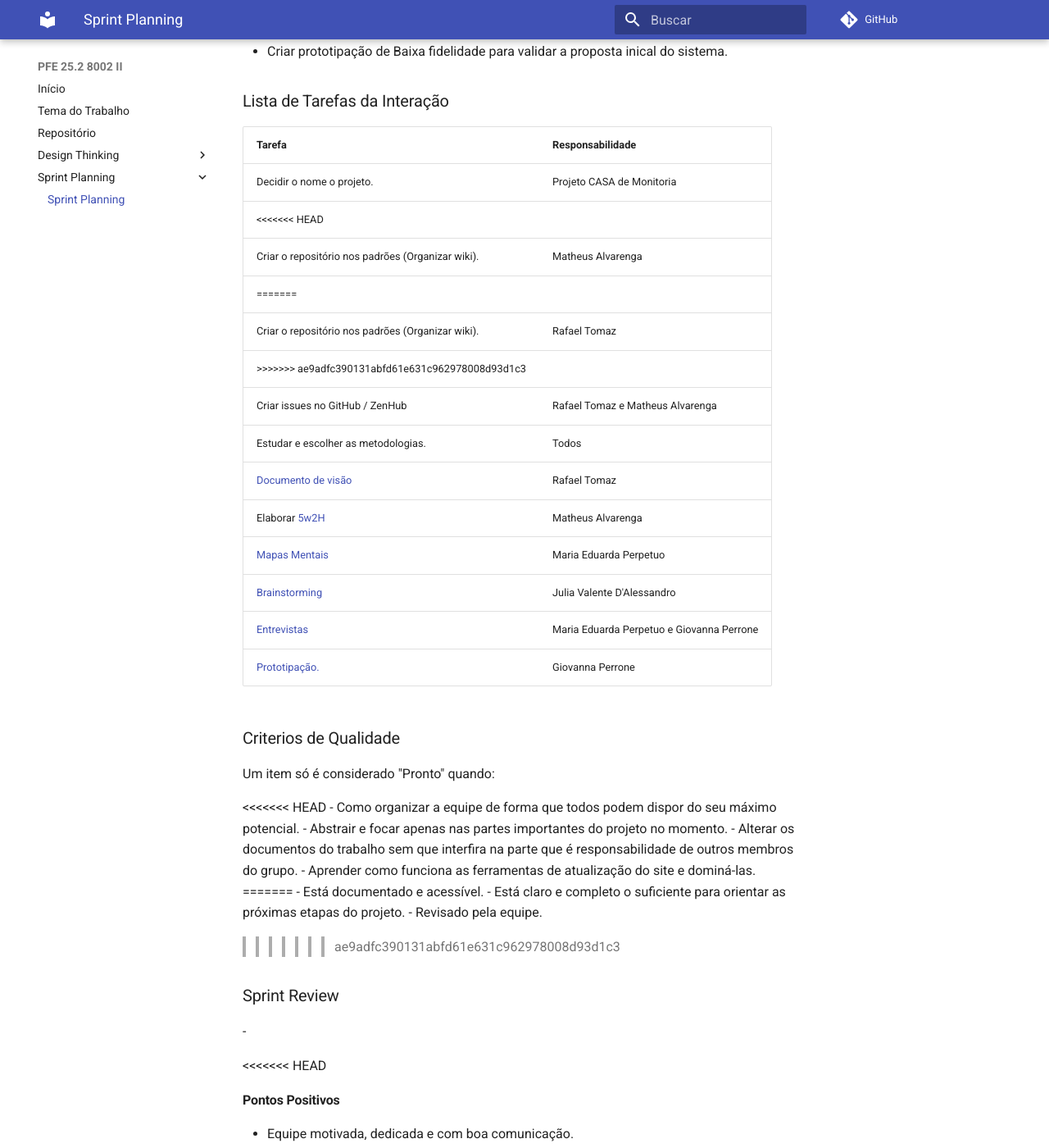
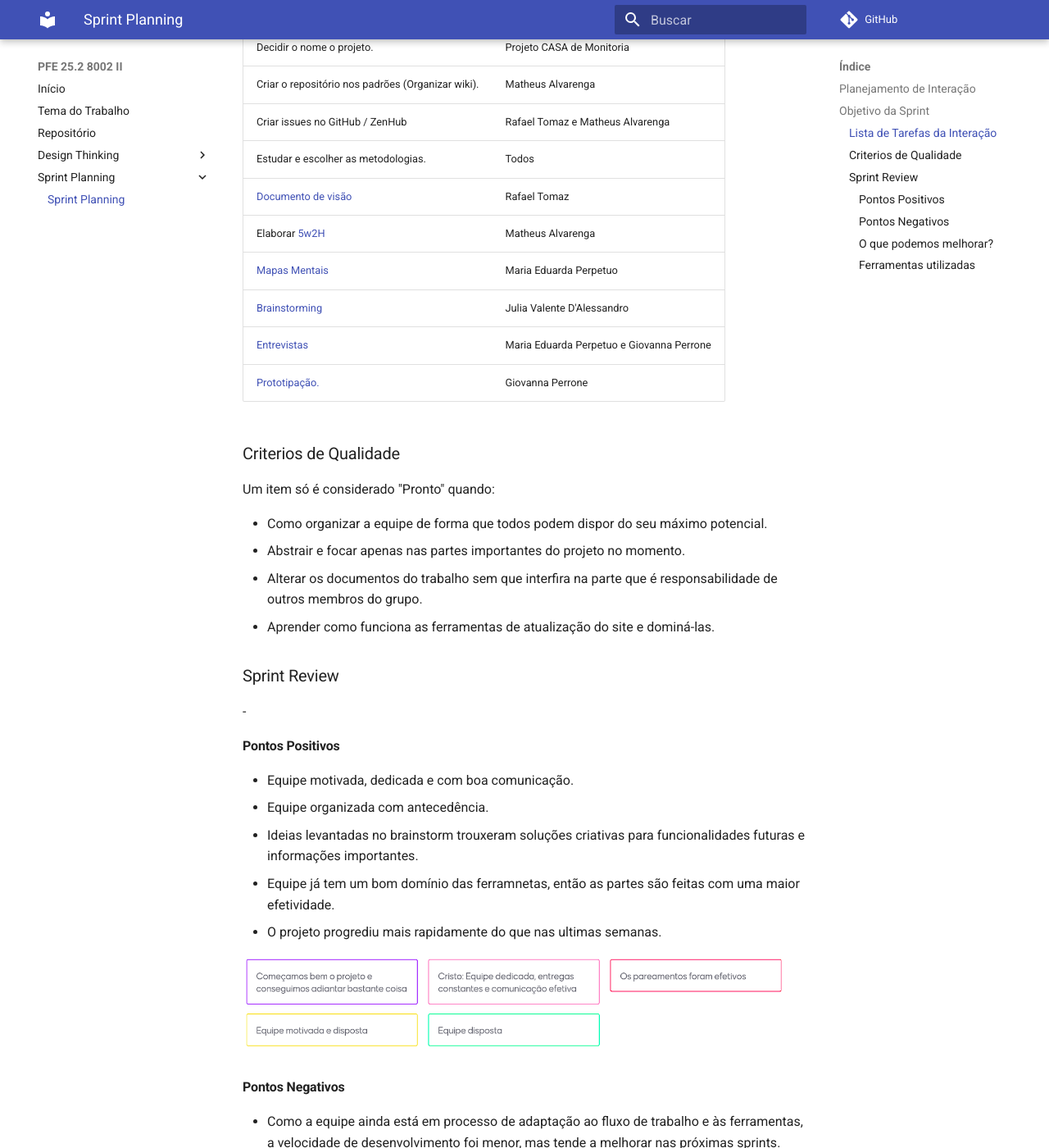
Before and after one commit to Projetos-de-Extensao/PFE_25.2_8002_II, an MkDocs documentation site: the page built from docs/sprint-planning/sprint.md, in a window 1280 px wide and 1400 px high, scrolled down 967 px. Shown: the whole window at 82% size. Built offline with MkDocs 1.6.1 and Material for MkDocs 9.7.7, drawn with Linux system fonts in a browser that asks for light colours; comment, search, counter and statistics services are not loaded; some of the changed text lies outside the part shown.

Commit message:
Ajuste de conflito ocorrido

```diff
--- a/docs/sprint-planning/sprint.md
+++ b/docs/sprint-planning/sprint.md
@@ -5,11 +5,7 @@
 
 # Sprint I
 
-<<<<<<< HEAD
 > 24/09/25 à 01/10/2025
-=======
-> 22/09/25 à 26/09/2025
->>>>>>> ae9adfc390131abfd61e631c962978008d93d1c3
 
 ## Planejamento de Interação
 
@@ -36,11 +32,7 @@
 |Tarefa|Responsabilidade|
 |---|----|
 | Decidir o nome o projeto.| Projeto CASA de Monitoria|
-<<<<<<< HEAD
 | Criar o repositório nos padrões (Organizar wiki).| Matheus Alvarenga|
-=======
-| Criar o repositório nos padrões (Organizar wiki).| Rafael Tomaz|
->>>>>>> ae9adfc390131abfd61e631c962978008d93d1c3
 | Criar issues no GitHub / ZenHub| Rafael Tomaz e Matheus Alvarenga|
 | Estudar e escolher as metodologias.| Todos|
 | [Documento de visão](https://github.com/xxx/xxx.md) |Rafael Tomaz|
@@ -54,22 +46,15 @@
 
 Um item só é considerado "Pronto" quando:
 
-<<<<<<< HEAD
 - Como organizar a equipe de forma que todos podem dispor do seu máximo potencial.
 - Abstrair e focar apenas nas partes importantes do projeto no momento.
 - Alterar os documentos do trabalho sem que interfira na parte que é responsabilidade de outros membros do grupo.
 - Aprender como funciona as ferramentas de atualização do site e dominá-las.
-=======
-- Está documentado e acessível.
-- Está claro e completo o suficiente para orientar as próximas etapas do projeto.
-- Revisado pela equipe.
->>>>>>> ae9adfc390131abfd61e631c962978008d93d1c3
 
 ### Sprint Review
 
 -
 
-<<<<<<< HEAD
 #### Pontos Positivos
 
 - Equipe motivada, dedicada e com boa comunicação.
@@ -109,16 +94,6 @@
 > 01/10/25 à 15/10/2025
 
  Em breve!
-=======
-
-#### Ferramentas utilizadas
-
-- Reunião: [Google Meet](https://meet.google.com/)
-
-# Sprint II
-
-> 29/02/25 à 13/10/2025
->>>>>>> ae9adfc390131abfd61e631c962978008d93d1c3
 
 ## Objetivo da Sprint
 
@@ -128,7 +103,6 @@
 
 -
 
-<<<<<<< HEAD
 |Nome Completo | Matrícula|
 |----|----|
 |Matheus de Andrade Alvarenga| 202501001483|
@@ -136,8 +110,6 @@
 |Maria Eduarda Perpetuo Lopes dos Santos| 202501001262|
 |Giovanna Gomes Perrone| 202504193111|
 |Julia Valente D’Alessandro| 202501000673|
-=======
->>>>>>> ae9adfc390131abfd61e631c962978008d93d1c3
 
 ### Lista de Tarefas da Interação
 
@@ -145,7 +117,6 @@
 
 |Tarefa|Responsabilidade|
 |---|----|
-<<<<<<< HEAD
 | Decidir o nome o projeto.| Projeto CASA de Monitoria|
 | Criar o repositório nos padrões (Organizar wiki).| Matheus Alvarenga|
 | Criar issues no GitHub / ZenHub| Rafael Tomaz e Matheus Alvarenga|
@@ -156,22 +127,12 @@
 | [Brainstorming](https://github.com/XXXx) |Julia Valente D'Alessandro|
 |[Entrevistas](https://github.com/xxx/xxx.md) |Maria Eduarda Perpetuo e Giovanna Perrone|
 |[Prototipação.](https://github.com/xxx/xxx.md) |Giovanna Perrone|
-=======
-| XXXX XXXX XXXX| XXXX|
-| XXXX XXXX XXXX| XXXX|
-| XXXX XXXX XXXX| XXXX|
->>>>>>> ae9adfc390131abfd61e631c962978008d93d1c3
 
 ### Critério de Qualidade
 
 Um item só é considerado "Pronto" quando:
 
-<<<<<<< HEAD
 - Em breve!
-=======
--
--
->>>>>>> ae9adfc390131abfd61e631c962978008d93d1c3
 
 ### Sprint Review
 
@@ -180,7 +141,6 @@
 
 ### Ferramentas Utilizadas
 
-<<<<<<< HEAD
 - Equipe motivada, dedicada e com boa comunicação.
 - Boa organização de funções e constantes feedbacks.
 
@@ -206,13 +166,6 @@
 > 15/10/25 à 22/10/2025
 
 Em breve!
-=======
-- Reunião: [Google Meet](https://meet.google.com/)
-
-# Sprint III
-
-> 29/02/25 à 13/10/2025
->>>>>>> ae9adfc390131abfd61e631c962978008d93d1c3
 
 ## Objetivo da Sprint
 
@@ -223,7 +176,6 @@
 -
 -
 
-<<<<<<< HEAD
 |Nome Completo | Matrícula|
 |----|----|
 |Matheus de Andrade Alvarenga| 202501001483|
@@ -231,15 +183,12 @@
 |Maria Eduarda Perpetuo Lopes dos Santos| 202501001262|
 |Giovanna Gomes Perrone| 202504193111|
 |Julia Valente D’Alessandro| 202501000673|
-=======
->>>>>>> ae9adfc390131abfd61e631c962978008d93d1c3
 
 ### Lista de Tarefas da Interação
 Alteraçôes no quadro em breve!
 
 |Tarefa|Responsabilidade|
 |---|----|
-<<<<<<< HEAD
 | Decidir o nome o projeto.| Projeto CASA de Monitoria|
 | Criar o repositório nos padrões (Organizar wiki).| Matheus Alvarenga|
 | Criar issues no GitHub / ZenHub| Rafael Tomaz e Matheus Alvarenga|
@@ -250,22 +199,12 @@
 | [Brainstorming](https://github.com/XXXx) |Julia Valente D'Alessandro|
 |[Entrevistas](https://github.com/xxx/xxx.md) |Maria Eduarda Perpetuo e Giovanna Perrone|
 |[Prototipação.](https://github.com/xxx/xxx.md) |Giovanna Perrone|
-=======
-| XXXX XXXX XXXX| XXXX|
-| XXXX XXXX XXXX| XXXX|
-| XXXX XXXX XXXX| XXXX|
->>>>>>> ae9adfc390131abfd61e631c962978008d93d1c3
 
 ### Critério de Qualidade
 
 Um item só é considerado "Pronto" quando:
 
-<<<<<<< HEAD
 - Em breve.
-=======
--
--
->>>>>>> ae9adfc390131abfd61e631c962978008d93d1c3
 
 ### Sprint Review
 
@@ -274,7 +213,6 @@
 
 ### Ferramentas Utilizadas
 
-<<<<<<< HEAD
 - Em breve.
 
 ![pontos positivos](../assets/Sprints/S1-positivos.png)
@@ -293,9 +231,6 @@
 
 - Reunião: [Hangouts](https://hangouts.google.com/)
 - Colheita dos pontos: [Mentimeter](https://www.mentimeter.com/)
-=======
-- Reunião: [Google Meet](https://meet.google.com/)
->>>>>>> ae9adfc390131abfd61e631c962978008d93d1c3
 
 # Sprint IV
 
```
